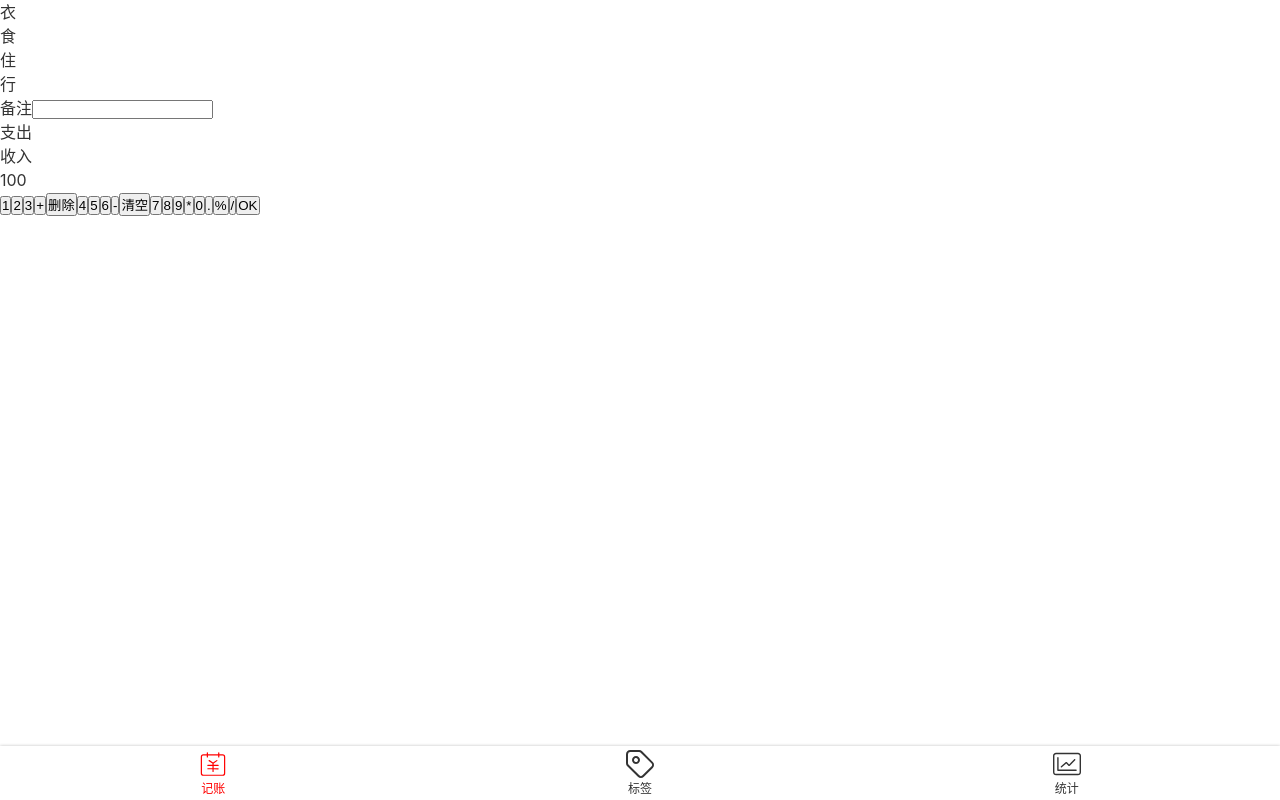
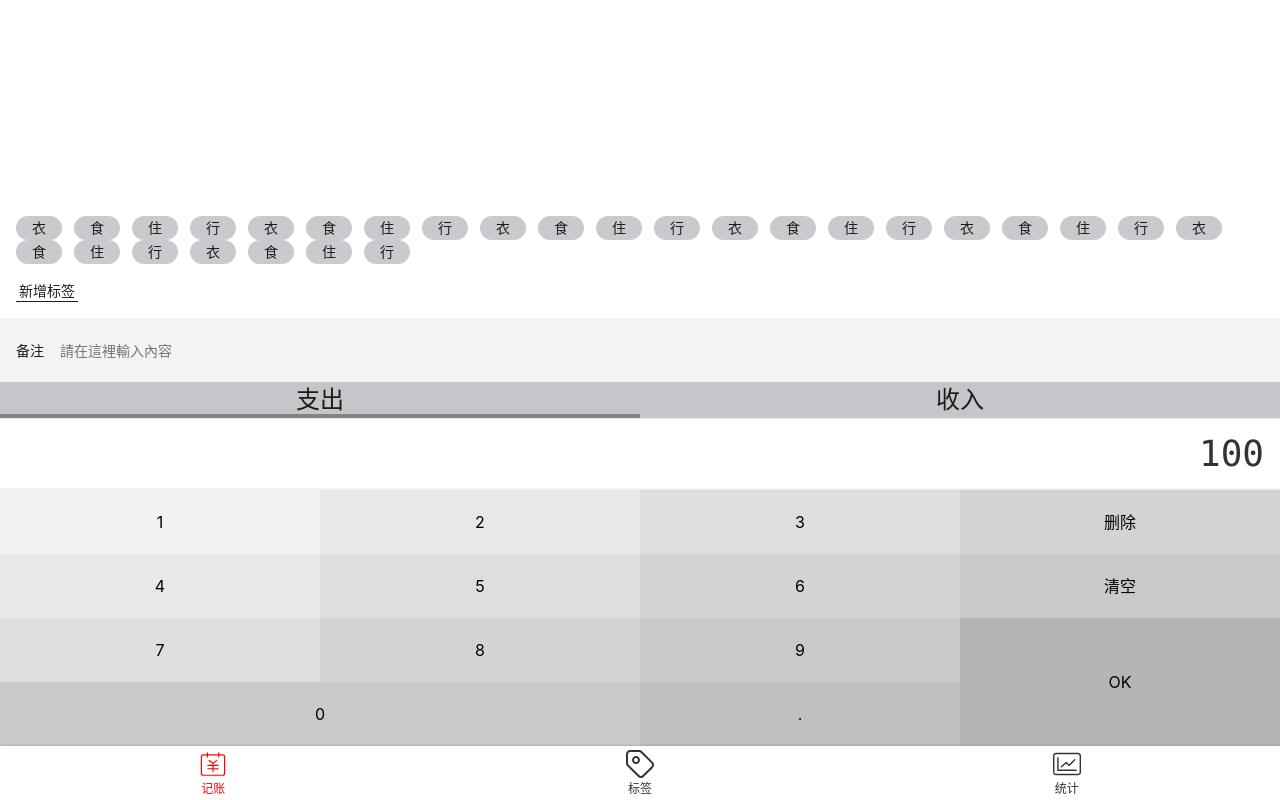
Before and after one commit to lanmoxia/money, a Vue app: page /#/money in a window 1280 px wide. Built offline with nearby package versions, Linux system fonts and the light colour scheme.

Commit message:
Money 添加 HTML && css

```diff
--- a/public/index.html
+++ b/public/index.html
@@ -8,10 +8,6 @@
     <title><%= htmlWebpackPlugin.options.title %></title>
   </head>
   <body>
-    <noscript>
-      <strong>We're sorry but <%= htmlWebpackPlugin.options.title %> doesn't work properly without JavaScript enabled. Please enable it to continue.</strong>
-    </noscript>
     <div id="app"></div>
-    <!-- built files will be auto injected -->
   </body>
 </html>
--- a/src/App.vue
+++ b/src/App.vue
@@ -12,6 +12,7 @@
   font-family: $font-hei;
   -webkit-font-smoothing: antialiased;
   -moz-osx-font-smoothing: grayscale;
+  font-size: 16px;
   color: #333;
 }
 </style>
--- a/src/assets/style/help.scss
+++ b/src/assets/style/help.scss
@@ -3,3 +3,21 @@
 $font-song: Georgia, "Nimbus Roman No9 L", "Songti SC", "Noto Serif CJK SC", "Source Han Serif SC", "Source Han Serif CN", STSong, "AR PL New Sung", "AR PL SungtiL GB", NSimSun, SimSun, "TW\-Sung", "WenQuanYi Bitmap Song", "AR PL UMing CN", "AR PL UMing HK", "AR PL UMing TW", "AR PL UMing TW MBE", PMingLiU, MingLiU, serif;
 
 $color-highlight: #f00;
+
+// placeholder
+%clearfix {
+  &::after {
+    content: '';
+    clear: both;
+    display: block;
+  }
+}
+
+$colorShadow: rgba(0, 0, 0, 0.23);
+%outerShadow{
+  box-shadow: 0 0 3px $colorShadow;
+}
+%innerShadow{
+  box-shadow: inset 0 -3px 3px -3px $colorShadow,
+  inset 0 3px 3px -3px $colorShadow;
+}
--- a/src/assets/style/reset.scss
+++ b/src/assets/style/reset.scss
@@ -5,3 +5,12 @@
   text-decoration: none;
   color: inherit;
 }
+ul,ol{
+  list-style: none;
+}
+button, input{
+  font: inherit;
+}
+:focus{
+  outline: none;
+}
--- a/src/components/Layout.vue
+++ b/src/components/Layout.vue
@@ -1,6 +1,6 @@
 <template>
-  <div class="nav-wrapper">
-    <div class="content">
+  <div class="layout-wrapper" :class="classPrefix && `${classPrefix}-wrapper`">
+    <div class="content" :class="classPrefix && `${classPrefix}-content`">
      <slot/>
     </div>
     <Nav/>
@@ -9,12 +9,13 @@
 
 <script lang="ts">
 export default {
-  name: 'Layout'
+  name: 'Layout',
+  props: ['classPrefix']
 };
 </script>
 
 <style lang="scss" scoped>
-.nav-wrapper{
+.layout-wrapper{
   display: flex;
   flex-direction: column;
   // 最小宽度不行 就固定宽度
--- a/src/components/Nav.vue
+++ b/src/components/Nav.vue
@@ -27,7 +27,8 @@
 @import "~@/assets/style/help.scss";
 nav {
   display: flex;
-  box-shadow: 0 0 3px rgba(0, 0, 0, 0.25);
+  //box-shadow: 0 0 3px rgba(0, 0, 0, 0.25);
+  @extend %outerShadow;
   flex-direction: row;
   font-size: 12px;
   > .item {
--- a/src/views/Money.vue
+++ b/src/views/Money.vue
@@ -1,48 +1,71 @@
 <template>
-<Layout>
-  <div class="tags">
-    <div class="current">
-      <ul>
-        <li>衣</li>
-        <li>食</li>
-        <li>住</li>
-        <li>行</li>
-      </ul>
-    </div>
-    <div class="new">
-      <label>
-        <span>备注</span>
-        <input type="text">
-      </label>
-    </div>
-    <ul class="types">
-      <li class="selected">支出</li>
-      <li>收入</li>
-    </ul>
+  <Layout class-prefix="layout" >
       <div class="numberPad">
         <div class="output">100</div>
         <div class="buttons">
           <button>1</button>
           <button>2</button>
           <button>3</button>
-        <button>+</button>
           <button>删除</button>
           <button>4</button>
           <button>5</button>
           <button>6</button>
-        <button>-</button>
           <button>清空</button>
           <button>7</button>
           <button>8</button>
           <button>9</button>
-        <button>*</button>
-        <button>0</button>
+          <button class="ok">OK</button>
+          <button class="zero">0</button>
           <button>.</button>
-        <button>%</button>
-        <button>/</button>
-        <button>OK</button>
+
         </div>
       </div>
+    <div>
+      <ul class="types">
+        <li class="selected">支出</li>
+        <li>收入</li>
+      </ul>
+    </div>
+    <div>
+      <label class="notes">
+        <span class="name">备注</span>
+        <input type="text" placeholder="請在這裡輸入內容">
+      </label>
+    </div>
+    <div class="tags">
+      <div class="new">
+        <button>新增标签</button>
+      </div>
+      <ul class="current">
+        <li>衣</li>
+        <li>食</li>
+        <li>住</li>
+        <li>行</li>
+        <li>衣</li>
+        <li>食</li>
+        <li>住</li>
+        <li>行</li>
+        <li>衣</li>
+        <li>食</li>
+        <li>住</li>
+        <li>行</li>
+        <li>衣</li>
+        <li>食</li>
+        <li>住</li>
+        <li>行</li>
+        <li>衣</li>
+        <li>食</li>
+        <li>住</li>
+        <li>行</li>
+        <li>衣</li>
+        <li>食</li>
+        <li>住</li>
+        <li>行</li>
+        <li>衣</li>
+        <li>食</li>
+        <li>住</li>
+        <li>行</li>
+      </ul>
     </div>
   </Layout>
 </template>
@@ -52,7 +75,144 @@
   name: 'Money',
 };
 </script>
-
+<style lang="scss">
+  .layout-wrapper{
+    //border: 10px solid red;
+  }
+  .layout-content{
+    //border: 8px solid blue;
+    display: flex;
+    flex-direction: column-reverse;
+  }
+</style>
 <style lang="scss" scoped>
   @import '~@/assets/style/help.scss';
+  .numberPad{
+    .output{
+      @extend %clearfix;
+      font-size: 36px;
+      font-family: Consolas, monospace;
+      padding: 9px 16px;
+      text-align: right;
+      //box-shadow: inset 0 -5px 5px -5px fade_out(black, 0.6),
+      //inset 0 5px 5px -5px fade_out(black, 0.6);
+      @extend %innerShadow
+    }
+    .buttons{
+      @extend %clearfix;
+      > button{
+        width: 25%;
+        height: 64px;
+        float: left;
+        background: transparent;
+        border: none;
+        &.ok{
+          height: 64*2px;
+          float: right;
+        }
+        &.zero{
+          width: 25*2%;
+        }
+        $bg: #f2f2f2;
+        &:nth-child(1){
+          background: $bg;
+        }
+        &:nth-child(2),&:nth-child(5){
+          background: darken($bg, 4%);
+        }
+        &:nth-child(3),&:nth-child(6),&:nth-child(9){
+          background: darken($bg, 4*2%);
+        }
+        &:nth-child(4),&:nth-child(7),&:nth-child(10){
+          background: darken($bg, 4*3%);
+        }
+        &:nth-child(8),&:nth-child(11),&:nth-child(13){
+          background: darken($bg, 4*4%);
+        }
+        &:nth-child(14){
+          background: darken($bg, 4*5%);
+        }
+        &:nth-child(12){
+          background: darken($bg, 4*6%);
+        }
+      }
+    }
+  }
+  .types{
+    background: #c6c6ca;
+    display: flex;
+    text-align: center;
+    color: #1e1b1c;
+    font-size: 24px;
+    > li {
+      width: 50%;
+      //這裡如果使用 line-height 垂直居中會因為 border 有問
+      //使用 flex 居中比較好
+      justify-content: center;
+      align-items: center;
+      position: relative;
+      // 這裡的 & 表示同級當前的 li 不是子代
+      &.selected::after{
+        // 这里使用伪元素+绝对定位添加选中态 使用 border 会影响高度
+        content: '';
+        position: absolute;
+        bottom: 0;
+        left: 0;
+        width: 100%;
+        height: 4px;
+        background: #848283;
+      }
+    }
+  }
+  .notes{
+    background: #f2f3f5;
+    font-size: 14px;
+    padding-left:16px;
+    display: flex;
+    align-items: center;
+    .name{
+      padding-right: 16px;
+      color: #1e1b1c;
+    }
+    input{
+      height: 64px;
+      flex-grow: 1;
+      background: transparent;
+      border: none;
+    }
+  }
+  .tags{
+    font-size: 14px;
+    padding: 16px;
+    flex-grow: 1;
+    display: flex;
+    flex-direction: column-reverse;
+    > .current{
+      display: flex;
+      flex-wrap: wrap;
+      > li{
+        background: #cac9ce;
+        $h: 24px;
+        height: $h;
+        border-radius: $h/2;
+        padding: 0 16px;
+        margin-right: 12px;
+        color: #1e1b1c;
+        //確定裡邊只有一行字用 line-height
+        //不能確定是一行字 每個 li flex 上下居中
+        line-height: $h;
+      }
+    }
+    > .new{
+      padding-top:16px;
+      button{
+        background: transparent;
+        border: none;
+        color: #1e1b1c;
+        border-bottom: 1px solid;
+        // 下邊線幣上邊的文字長 加 padding
+        padding: 0 3px;
+      }
+    }
+  }
 </style>
```
Lines whose indentation alone changed are shown as unchanged.
